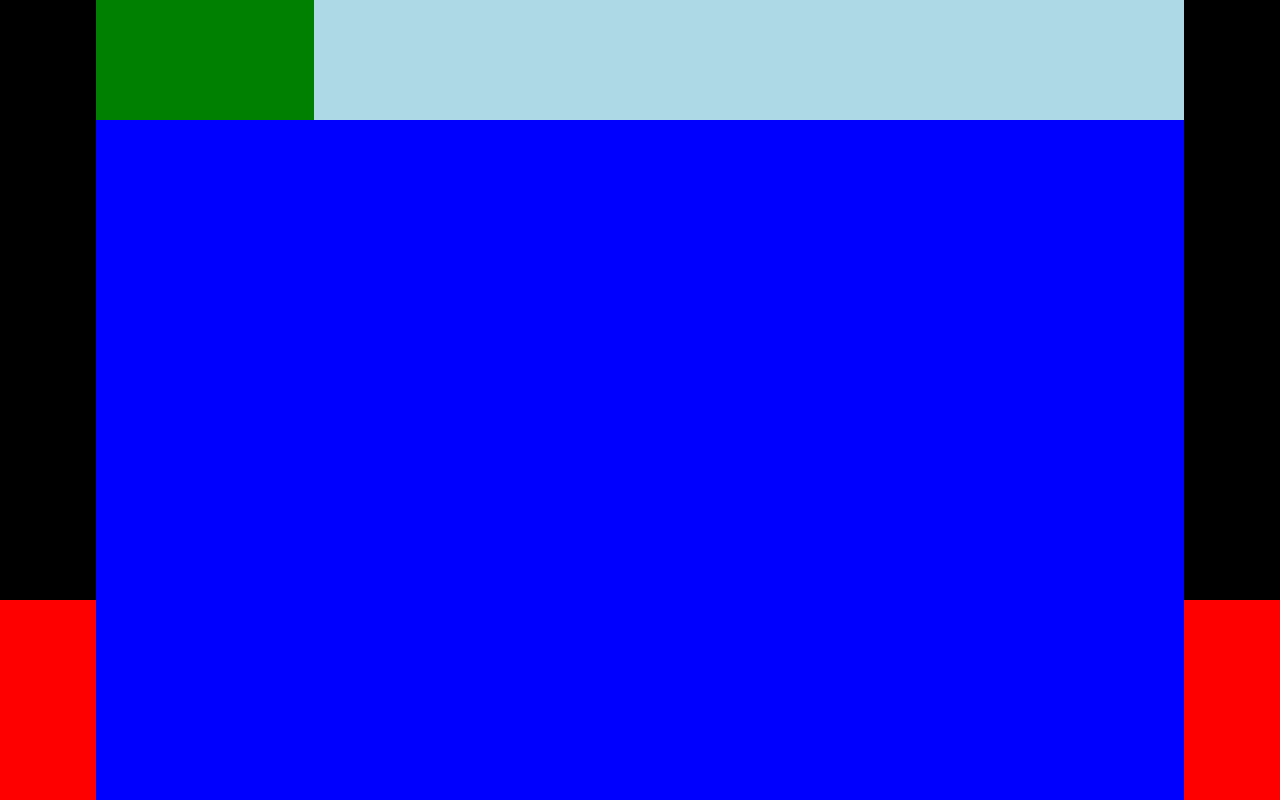
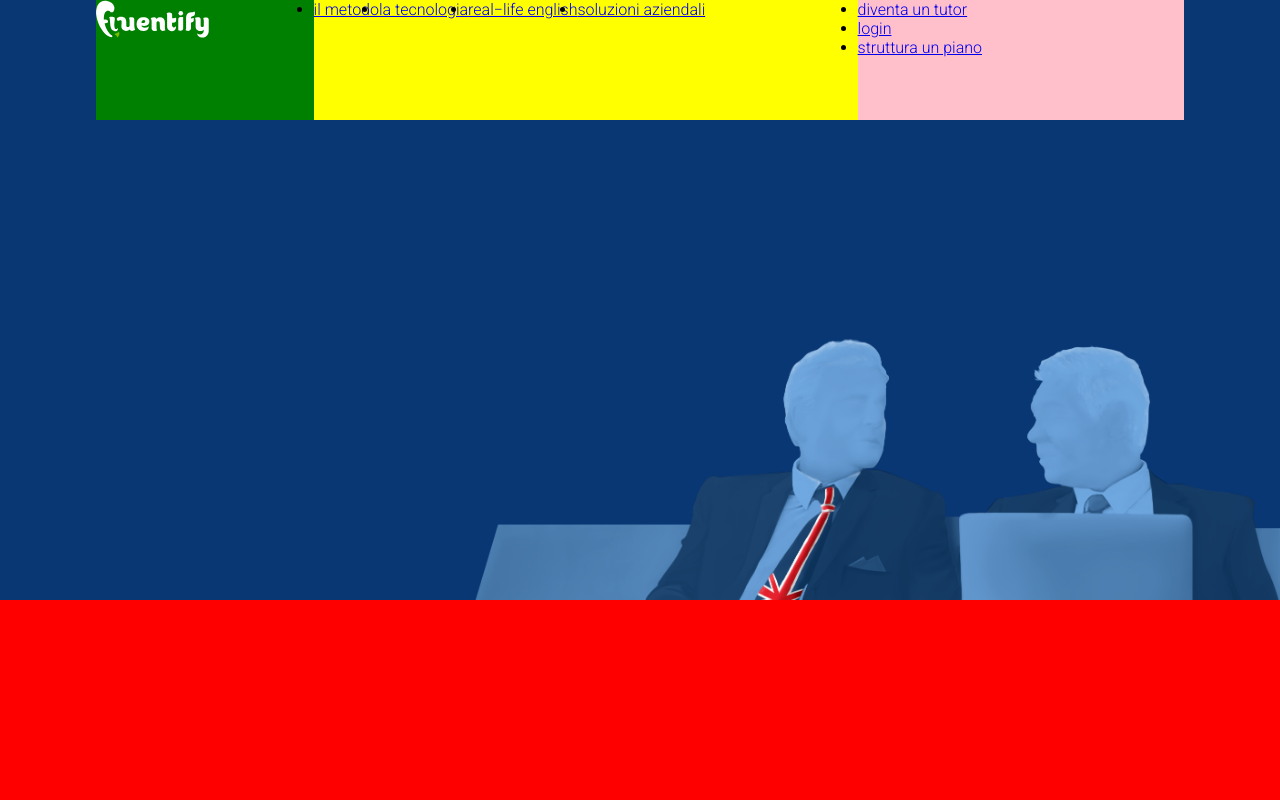
Before and after one commit to mssmln/htmlcss-fluentify, a plain HTML site: page index.html in a window 1280 px wide. Shown: the top 800 px of the page. Drawn offline with Linux system fonts and the light colour scheme.

Commit message:
finishing header

```diff
--- a/css/style.css
+++ b/css/style.css
@@ -33,9 +33,25 @@ body{
 .container{
   width: 85%;
   height: 600px;
-  background-color: blue;
+  background-color: blsssue;
   margin: 0 auto;
 }
+
+/* HEADER BACKGROUND */
+
+header{
+  background-image: url('../img/background-header.png');
+  background-color: rgb(8, 55, 116);
+  background-size: 70%;
+  background-repeat: no-repeat;
+  background-position: 115% 150%;
+}
+
+
+/* /HEADER BACKGROUND */
+
+
+
 
 
 /* NAVIGATION BAR */
@@ -51,11 +67,23 @@ body{
   width: 20%;
 }
 
+.header-navigation-bar .left-nav{
+  background-color: yellow;
+  width: 50%;
+  height: 100%;
+}
+
+.header-navigation-bar .right-nav{
+  background-color: pink;
+  height: 100%;
+  width: 30%;
+}
 
 
 
 
-/* NAVIGATION BAR */
+
+/* /NAVIGATION BAR */
 
 
 
--- a/index.html
+++ b/index.html
@@ -8,15 +8,31 @@
   </head>
   <body>
     <!-- navigation bar + headline and CTA + background photo -->
-    <header style="background-color: black">
+    <header style="background-color: blackwww">
+      <!-- <img src="img/background-header.png" alt="two men speak"> -->
       <div class="container">
         <div class="header-navigation-bar">
-          <div class="logo">
-            <img src="" alt="">
+          <div class="logo float-left">
+            <img src="img/logo.svg" alt="logo">
           </div>
-          <div class="left-nav">
+          <div class="left-nav float-left">
+            <nav>
+              <ul class="clearfix">
+                <li class="float-left"><a href="#">il metodo</a></li>
+                <li class="float-left"><a href="#">la tecnologia</a></li>
+                <li class="float-left"><a href="#">real&minus;life english</a></li>
+                <li class="float-left"><a href="#">soluzioni aziendali</a></li>
+              </ul>
+            </nav>
           </div>
-          <div class="right-nav">
+          <div class="right-nav float-left">
+            <nav>
+              <ul>
+                <li><a href="#">diventa un tutor</a></li>
+                <li><a href="#">login</a></li>
+                <li><a href="#">struttura un piano</a></li>
+              </ul>
+            </nav>
           </div>
 
         </div>
```
Also changed, not shown: question.txt.
